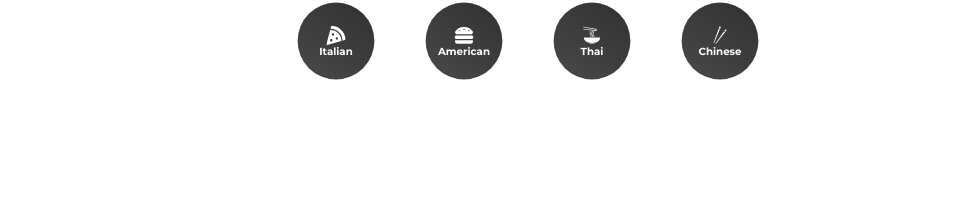
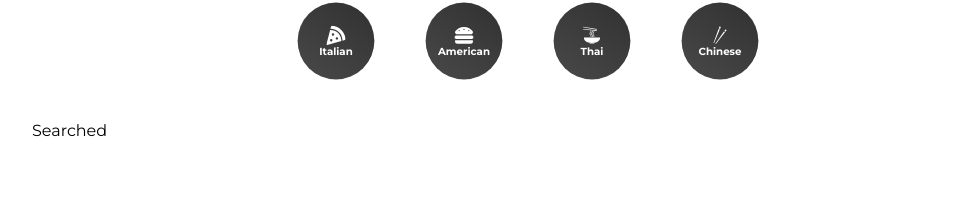
Before and after one commit to mmaazjavaid/Food-Recipe-App-REACT, a React (Create React App) app: page /searched/1 in a window 1280 px wide. Shown: the part 100-300 px from the top of the page, without its empty margins (96-1074 px from the left). Built offline with nearby package versions, Linux system fonts and the light colour scheme.

Commit message:
implementing search

```diff
--- a/src/components/Search.jsx
+++ b/src/components/Search.jsx
@@ -4,16 +4,19 @@
 import styled from 'styled-components'
 function Search() {
   const [input,setinput]=useState("");
-  const submitHandler=(e)=>{}
+  const submitHandler=(e)=>{
+    e.preventDefault();
+  }
+
   return (
-    <Formstyle>
+    <Formstyle onSubmit={submitHandler} >
       <FaSearch/>
       <input
+      name='search'
       onChange={(e)=>{setinput(e.target.value)}}
       value={input}
       type="text" />
     </Formstyle>
-
   )
 }
 const Formstyle=styled.form`
--- a/src/pages/Pages.jsx
+++ b/src/pages/Pages.jsx
@@ -2,12 +2,13 @@
 import { Route, Routes } from 'react-router-dom'
 import Cuisine from './Cuisine'
 import Home from './Home'
-
+import Searched from './Searched'
 function Pages() {
   return (
     <Routes>
         <Route path='/' element={<Home/>} />
         <Route path='/cuisine/:type' element={<Cuisine/>} />
+        <Route path='/searched/:search' element={<Searched/> }/>
     </Routes>
   )
 }
--- /dev/null
+++ b/src/pages/Searched.jsx
@@ -0,0 +1,9 @@
+import React from 'react'
+
+function Searched() {
+  return (
+    <div>Searched</div>
+  )
+}
+
+export default Searched
```
